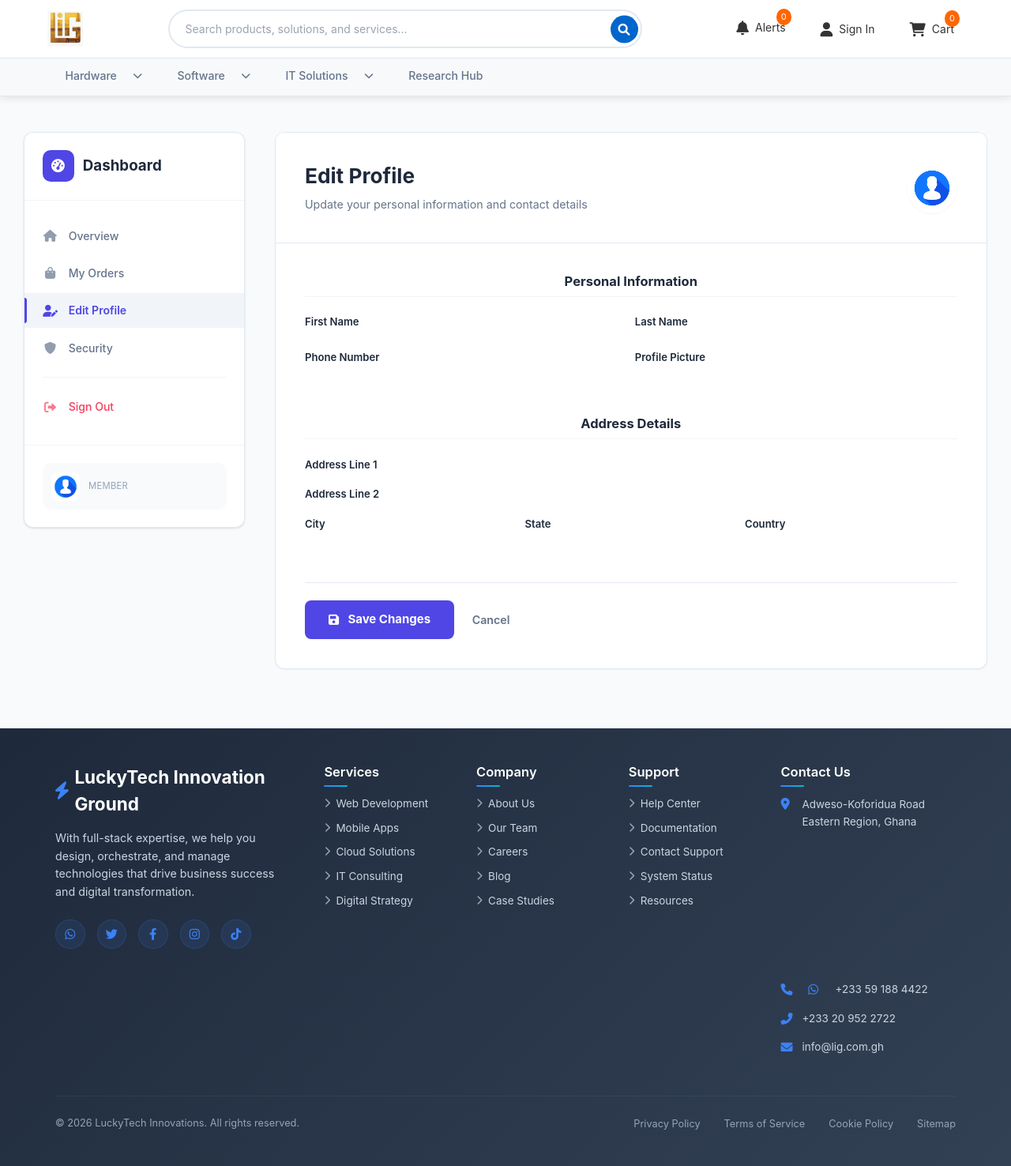
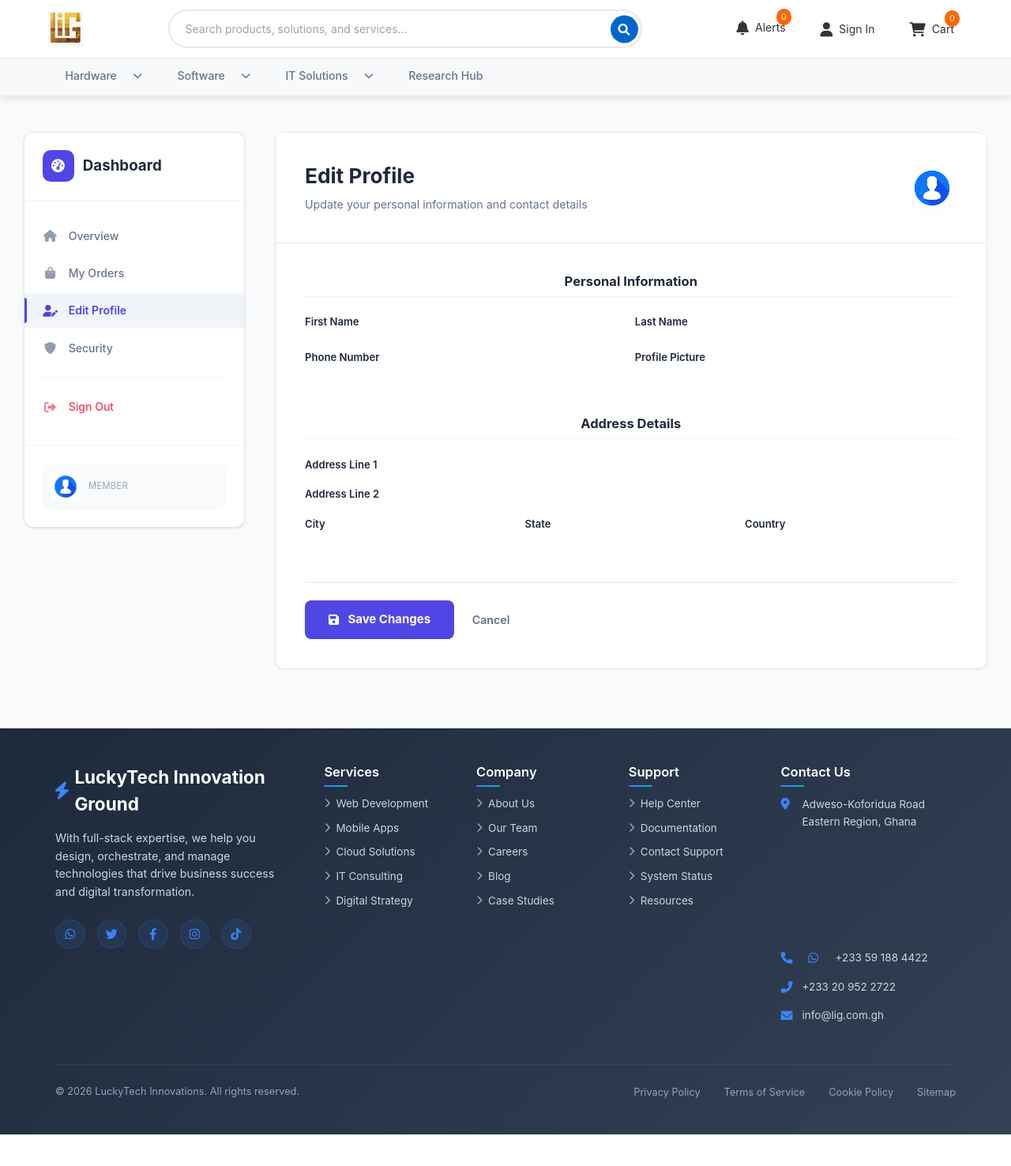
Before and after one commit to Odhisika/LiG, a Django app: template templates/accounts/edit_profile.html in a window 1280 px wide. Shown: the whole page at 79% size. After the commit the page ends 1436 px from the top, so only its background shows below. Run offline with Django 5.2, Linux system fonts and the light colour scheme; the template is opened without the code that fills it, so the values that code supplies are empty; some libraries are stand-ins or nearby versions; some web fonts are replaced; grey boxes are pictures that could not be loaded.

Commit message:
software updates

```diff
--- a/templates/includes/footer.html
+++ b/templates/includes/footer.html
@@ -304,7 +304,7 @@
                     </li>
                     <li class="mt-2">
                         <iframe src="https://www.google.com/maps/embed?pb=!1m24!1m12!1m3!1d247.9661922497528!2d-0.2510044686233202!3d6.068657925713008!2m3!1f0!2f0!3f0!3m2!1i1024!2i768!4f13.1!4m9!3e6!4m3!3m2!1d6.0686823!2d-0.25093899999999997!4m3!3m2!1d6.0686763!2d-0.2509361!5e0!3m2!1sen!2sgh!4v1781278104339!5m2!1sen!2sgh"
-                                width="100%" height="160" style="border:0; border-radius: 12px;" allowfullscreen="" loading="lazy" referrerpolicy="no-referrer-when-downgrade"></iframe>
+                                width="100%" height="120" style="border:0; border-radius: 10px;" allowfullscreen="" loading="lazy" referrerpolicy="no-referrer-when-downgrade"></iframe>
                     </li>
                     <li>
                         <i class="fas fa-phone"></i>
```
